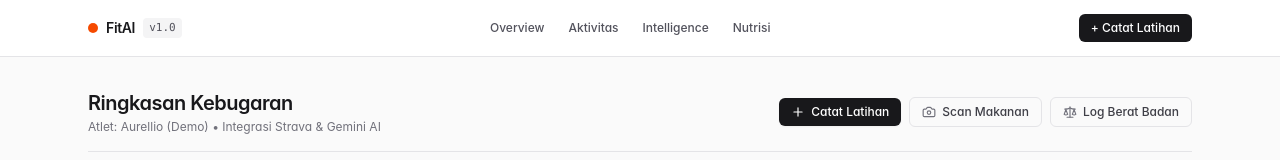
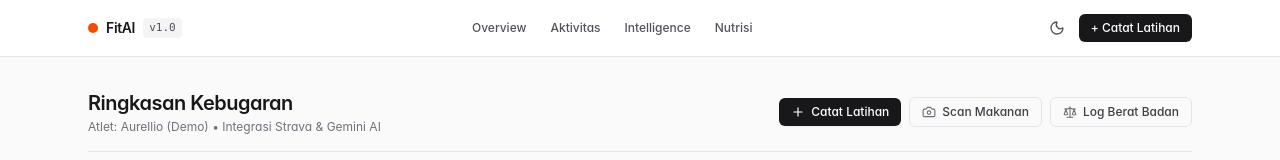
Before and after one commit to aurellior/fit-ai, a Next.js app: page / in a window 1280 px wide. Shown: the top 160 px of the page. Built offline with nearby package versions, Linux system fonts and the light colour scheme; no server answers; the database is empty.

Commit message:
feat(theme): add seamless light and night mode support with theme toggle

```diff
--- a/app/globals.css
+++ b/app/globals.css
@@ -1,8 +1,15 @@
 @import "tailwindcss";
+
+@custom-variant dark (&:where(.dark, .dark *));
 
 :root {
   --background: #fafafa;
   --foreground: #09090b;
+}
+
+.dark {
+  --background: #09090b;
+  --foreground: #f4f4f5;
 }
 
 @theme inline {
@@ -10,13 +17,6 @@
   --color-foreground: var(--foreground);
   --font-sans: -apple-system, BlinkMacSystemFont, "Segoe UI", Roboto, "Helvetica Neue", Arial, sans-serif;
   --font-mono: ui-monospace, SFMono-Regular, Menlo, Monaco, Consolas, monospace;
-}
-
-@media (prefers-color-scheme: dark) {
-  :root {
-    --background: #09090b;
-    --foreground: #f4f4f5;
-  }
 }
 
 body {
--- a/app/layout.tsx
+++ b/app/layout.tsx
@@ -2,6 +2,7 @@ import type { Metadata } from 'next';
 import { Geist, Geist_Mono } from 'next/font/google';
 import './globals.css';
 import Navbar from '@/components/Navbar';
+import { ThemeProvider } from '@/components/theme-provider';
 
 const geistSans = Geist({
   variable: '--font-geist-sans',
@@ -25,10 +26,21 @@ export default function RootLayout({
   children: React.ReactNode;
 }>) {
   return (
-    <html lang="id" className={`${geistSans.variable} ${geistMono.variable} h-full antialiased`}>
-      <body className="min-h-full flex flex-col bg-zinc-50 dark:bg-zinc-950 text-zinc-900 dark:text-zinc-100 font-sans selection:bg-zinc-900 selection:text-white dark:selection:bg-zinc-100 dark:selection:text-zinc-900">
-        <Navbar />
-        <main className="flex-1">{children}</main>
+    <html
+      lang="id"
+      suppressHydrationWarning
+      className={`${geistSans.variable} ${geistMono.variable} h-full antialiased`}
+    >
+      <body className="min-h-full flex flex-col bg-zinc-50 dark:bg-zinc-950 text-zinc-900 dark:text-zinc-100 font-sans selection:bg-zinc-900 selection:text-white dark:selection:bg-zinc-100 dark:selection:text-zinc-900 transition-colors duration-200">
+        <ThemeProvider
+          attribute="class"
+          defaultTheme="system"
+          enableSystem
+          disableTransitionOnChange
+        >
+          <Navbar />
+          <main className="flex-1">{children}</main>
+        </ThemeProvider>
       </body>
     </html>
   );
--- a/components/Navbar.tsx
+++ b/components/Navbar.tsx
@@ -2,6 +2,8 @@
 
 import React from 'react';
 import Link from 'next/link';
+
+import ThemeToggle from '@/components/ThemeToggle';
 
 export default function Navbar() {
   return (
@@ -44,7 +46,8 @@ export default function Navbar() {
           </a>
         </nav>
 
-        <div className="flex items-center gap-3">
+        <div className="flex items-center gap-2">
+          <ThemeToggle />
           <a
             href="#manual-input"
             className="text-xs font-medium px-3 py-1.5 rounded-md bg-zinc-900 hover:bg-zinc-800 text-white dark:bg-zinc-100 dark:text-zinc-900 dark:hover:bg-zinc-200 transition-colors"
--- /dev/null
+++ b/components/ThemeToggle.tsx
@@ -0,0 +1,37 @@
+'use client';
+
+import React, { useSyncExternalStore } from 'react';
+import { useTheme } from 'next-themes';
+import { Sun, Moon } from 'lucide-react';
+
+const emptySubscribe = () => () => {};
+
+export default function ThemeToggle() {
+  const { setTheme, resolvedTheme } = useTheme();
+  const mounted = useSyncExternalStore(
+    emptySubscribe,
+    () => true,
+    () => false
+  );
+
+  if (!mounted) {
+    return <div className="w-8 h-8 rounded-md" />;
+  }
+
+  const isDark = resolvedTheme === 'dark';
+
+  return (
+    <button
+      onClick={() => setTheme(isDark ? 'light' : 'dark')}
+      className="p-1.5 rounded-md text-zinc-500 hover:text-zinc-900 dark:text-zinc-400 dark:hover:text-zinc-100 hover:bg-zinc-100 dark:hover:bg-zinc-800 transition-colors"
+      title={isDark ? 'Beralih ke Light Mode' : 'Beralih ke Dark Mode'}
+      aria-label="Toggle tema tampilan"
+    >
+      {isDark ? (
+        <Sun className="w-4 h-4 text-amber-400" />
+      ) : (
+        <Moon className="w-4 h-4 text-zinc-600" />
+      )}
+    </button>
+  );
+}
--- /dev/null
+++ b/components/theme-provider.tsx
@@ -0,0 +1,11 @@
+'use client';
+
+import * as React from 'react';
+import { ThemeProvider as NextThemesProvider } from 'next-themes';
+
+export function ThemeProvider({
+  children,
+  ...props
+}: React.ComponentProps<typeof NextThemesProvider>) {
+  return <NextThemesProvider {...props}>{children}</NextThemesProvider>;
+}
--- a/package.json
+++ b/package.json
@@ -14,6 +14,7 @@
     "clsx": "^2.1.1",
     "lucide-react": "^1.48.0",
     "next": "16.3.6",
+    "next-themes": "^0.4.6",
     "react": "19.2.8",
     "react-dom": "19.2.8",
     "recharts": "^3.10.1",
```
Also changed, not shown: 1 other file (tests, documents, lock files or other folders).
